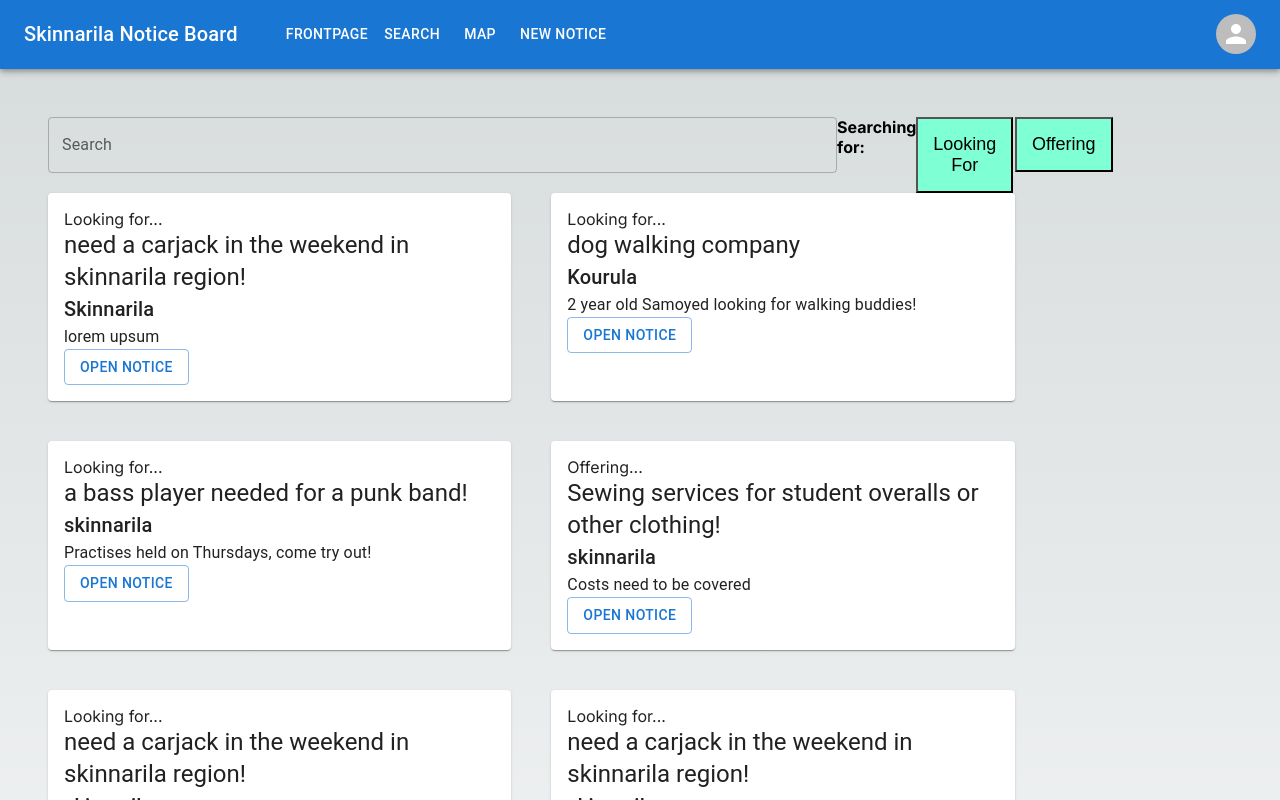
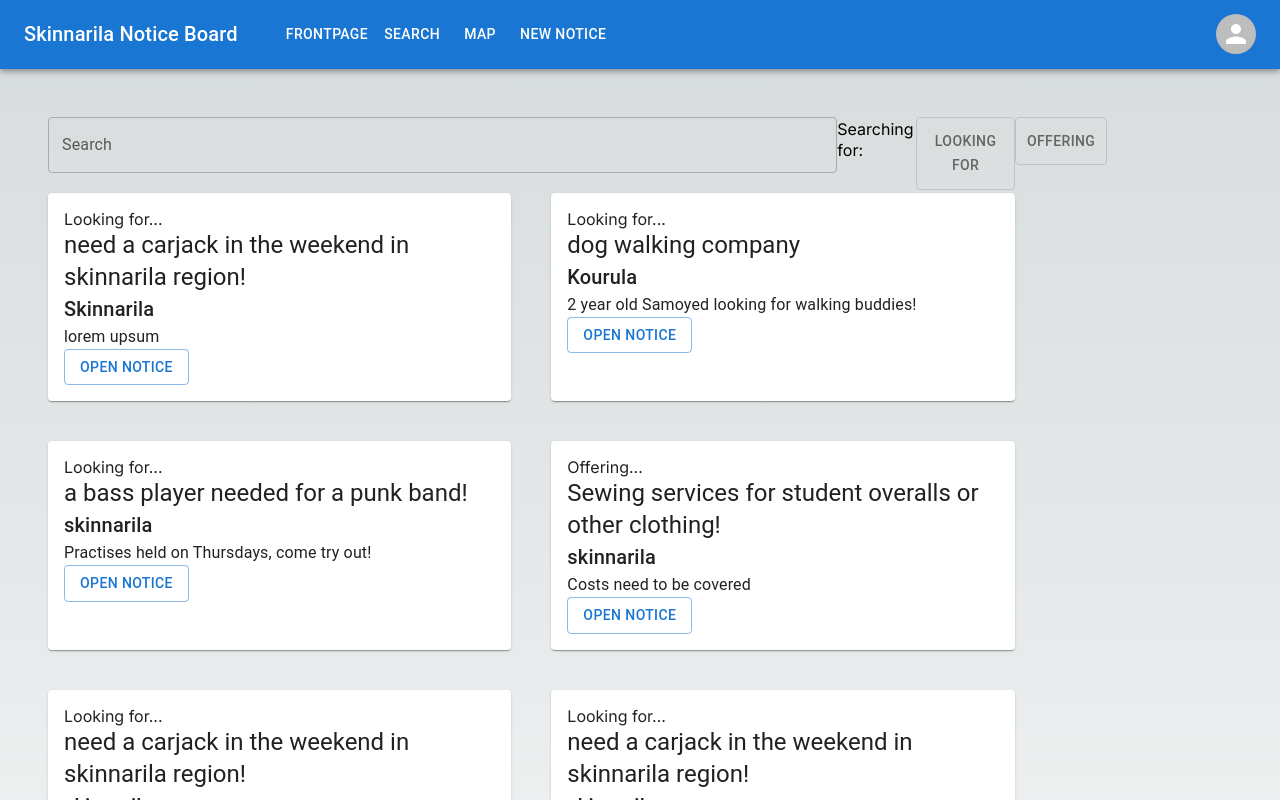
Before and after one commit to Mar-3/Codecamp2024, a Next.js app: page / in a window 1280 px wide. Shown: the top 800 px of the page. Built offline with nearby package versions, Linux system fonts and the light colour scheme.

Commit message:
Use only MUI elements in Notice and Search

```diff
--- a/src/app/Views/Notice/Notice.css
+++ b/src/app/Views/Notice/Notice.css
@@ -3,7 +3,7 @@
   top: 50%;
   left: 50%;
   transform: translate(-50%, -50%);
-  background-color: hsl(0, 0%, 68%);
+  background-color: hsl(0, 0%, 98%);
   padding: 20px;
   border: 1px solid #ccc;
   box-shadow: 0 0 10px rgba(0, 0, 0, 0.2);
--- a/src/app/Views/Notice/Notice.jsx
+++ b/src/app/Views/Notice/Notice.jsx
@@ -1,9 +1,7 @@
 "use client";
 import React, { useState } from "react";
 import "./Notice.css";
-import Grid from "@mui/material/Grid";
-import Button from "@mui/material/Button";
-import Box from "@mui/material/Box";
+import { Grid, Box, Typography, Button } from "@mui/material";
 import Image from "next/image";
 import PlaceIcon from "@mui/icons-material/Place";
 import MessageIcon from "@mui/icons-material/Message";
@@ -36,32 +34,34 @@ export const Notice = ({ props }) => {
   };
 
   return (
-    <div>
-      <Button variant="outlined" onClick={toggleNotice}>Open Notice</Button>
+    <Box>
+      <Button variant="outlined" onClick={toggleNotice}>
+        Open Notice
+      </Button>
       {isOpen && (
-        <div className="notice" alignContent="space-between" style={{zIndex: 10}}>
-          <div className="notice-content">
-            <button className="close-btn" onClick={toggleNotice}>
+        <Box
+          className="notice"
+          alignContent="space-between"
+          style={{ zIndex: 10 }}
+        >
+          <Box className="notice-content">
+            <Button className="close-btn" onClick={toggleNotice}>
               Close
-            </button>
-            <div>
+            </Button>
+            <Box>
               <Grid container>
                 <Grid item xs={8}>
-                  <p>{type}</p>
-                  <h2>{title}</h2>
+                <Typography variant="p">{type}</Typography>
+                <Typography variant="h4">{title}</Typography>
                   <Grid container className="notice-author-info">
                     <Grid item xs={0.5} className="iconColumn">
                       <PersonIcon className="icon" />
                     </Grid>
                     <Grid item xs={7.5}>
-                      <p className="author-profile-btn">
-                        Author:&nbsp; {" "}
-                        <button
-                          onClick={toggleNotice}
-                        >
-                          {author}
-                        </button>
-                      </p>
+                    <Typography variant="p">
+                        Author:&nbsp;{" "}
+                        <Button onClick={toggleNotice}>{author}</Button>
+                      </Typography>
                     </Grid>
                   </Grid>
                   <Grid container className="notice-author-info">
@@ -69,10 +69,10 @@ export const Notice = ({ props }) => {
                       <PlaceIcon className="icon" />
                     </Grid>
                     <Grid item xs={7.5}>
-                      <p>In {area}</p>
-                      <p>
+                    <Typography variant="p" display="block">In {area}</Typography>
+                    <Typography variant="p">
                         ~{distance} {unit} from your location
-                      </p>
+                      </Typography>
                     </Grid>
                   </Grid>
                   <Grid container className="notice-author-info">
@@ -80,9 +80,9 @@ export const Notice = ({ props }) => {
                       <MessageIcon className="icon" />
                     </Grid>
                     <Grid item xs={7.5}>
-                      <button className="contact-btn" onClick={toggleNotice}>
+                      <Button className="contact-btn" onClick={toggleNotice}>
                         Contact {author}
-                      </button>
+                      </Button>
                     </Grid>
                   </Grid>
                 </Grid>
@@ -111,12 +111,11 @@ export const Notice = ({ props }) => {
                   </Box>
                 </Grid>
               </Grid>
-            </div>
-            <br></br>
-            <p>{description}</p>
-          </div>
-        </div>
+            </Box>
+            <Typography variant="p">{description}</Typography>
+          </Box>
+        </Box>
       )}
-    </div>
+    </Box>
   );
 };
--- a/src/app/Views/Search/Search.css
+++ b/src/app/Views/Search/Search.css
@@ -39,3 +39,21 @@
     vertical-align: middle;
     justify-self: center;
 }
+
+.toggle-button-green {
+  background-color: aquamarine;
+}
+
+.toggle-button-green:hover {
+    background-color: rgb(67, 158, 128);
+  }
+
+.toggle-button-red {
+    text-decoration: line-through;
+    background-color: rgb(163, 55, 55);
+  }
+
+.toggle-button-red:hover {
+    text-decoration: line-through;
+    background-color: rgb(126, 0, 0);
+  }
--- a/src/app/Views/Search/Search.jsx
+++ b/src/app/Views/Search/Search.jsx
@@ -1,14 +1,15 @@
 "use client";
 import { React, useState } from "react";
 import "./Search.css";
+import { alpha, styled } from '@mui/material/styles';
 import TextField from "@mui/material/TextField";
 import List from "./Components/List";
-import { Grid } from "@mui/material";
+import { Box, Grid, Typography, ToggleButton } from "@mui/material";
 
 export const Search = ({ props }) => {
   const [inputText, setInputText] = useState("");
-  const [showLookingFor, setLookingFor] = useState(true);
-  const [showOffering, setOffering] = useState(true);
+  const [lookingFor, setLookingFor] = useState(true);
+  const [offering, setOffering] = useState(true);
   const view = props[0];
 
   let inputHandler = (e) => {
@@ -18,39 +19,12 @@ export const Search = ({ props }) => {
     setInputText(lowerCase);
   };
 
-  let toggleLookingFor = async (e) => {
-    e.preventDefault();
-    await setLookingFor(!showLookingFor);
-    var but = document.getElementById("looking-for-button");
-    if (!showLookingFor) {
-      but.style.backgroundColor = "aquamarine";
-      but.style.textDecoration = "";
-    } else {
-      but.style.backgroundColor = "red";
-      but.style.textDecoration = "line-through";
-    }
-  };
-
-  let toggleOffering = async (e) => {
-    e.preventDefault();
-    await setOffering(!showOffering);
-    var but = document.getElementById("offering-button");
-    if (!showOffering) {
-      but.style.backgroundColor = "aquamarine";
-      but.style.textDecoration = "";
-    } else {
-      but.style.backgroundColor = "red";
-      but.style.textDecoration = "line-through";
-    }
-  };
-
   if (view.toString() === "FrontPage") {
     return (
-      <>
-        <div className="main">
+      <Box className="main">
         <Grid container>
           <Grid item xs={8}>
-              <div className="search">
+            <Box className="search">
               <TextField
                 id="search-input"
                 onChange={inputHandler}
@@ -58,33 +32,40 @@ export const Search = ({ props }) => {
                 fullWidth
                 label="Search"
               />
-              </div>
+            </Box>
           </Grid>
           <Grid className="filter-text-column" item xs={0.8}>
-              <h4 className="filter-text">Searching for:</h4>
+            <Typography variant="p" className="filter-text">Searching for:</Typography>
           </Grid>
           <Grid className="button-column" item xs={1}>
-              <button
+            <ToggleButton
               id="looking-for-button"
-                className="filter-button"
-                onClick={toggleLookingFor}
+              value={lookingFor}
+              className={lookingFor ? "toggle-button-green" : "toggle-button-red"}
+              onChange={() => {
+                setLookingFor(!lookingFor)}}
             >
               Looking For
-              </button>
+            </ToggleButton>
           </Grid>
           <Grid className="button-column" item xs={1}>
-              <button
+            <ToggleButton
               id="offering-button"
-                className="filter-button"
-                onClick={toggleOffering}
+              value={offering}
+              className={offering ? "toggle-button-green" : "toggle-button-red"}
+              onChange={() => {
+                setOffering(!offering)}}
             >
               Offering
-              </button>
+            </ToggleButton>
           </Grid>
         </Grid>
-          <List input={inputText} includeLookingFor={showLookingFor} includeOffering={showOffering} />
-        </div>
-      </>
+        <List
+          input={inputText}
+          includeLookingFor={lookingFor}
+          includeOffering={offering}
+        />
+      </Box>
     );
   }
 };
```
Lines whose indentation alone changed are shown as unchanged.
